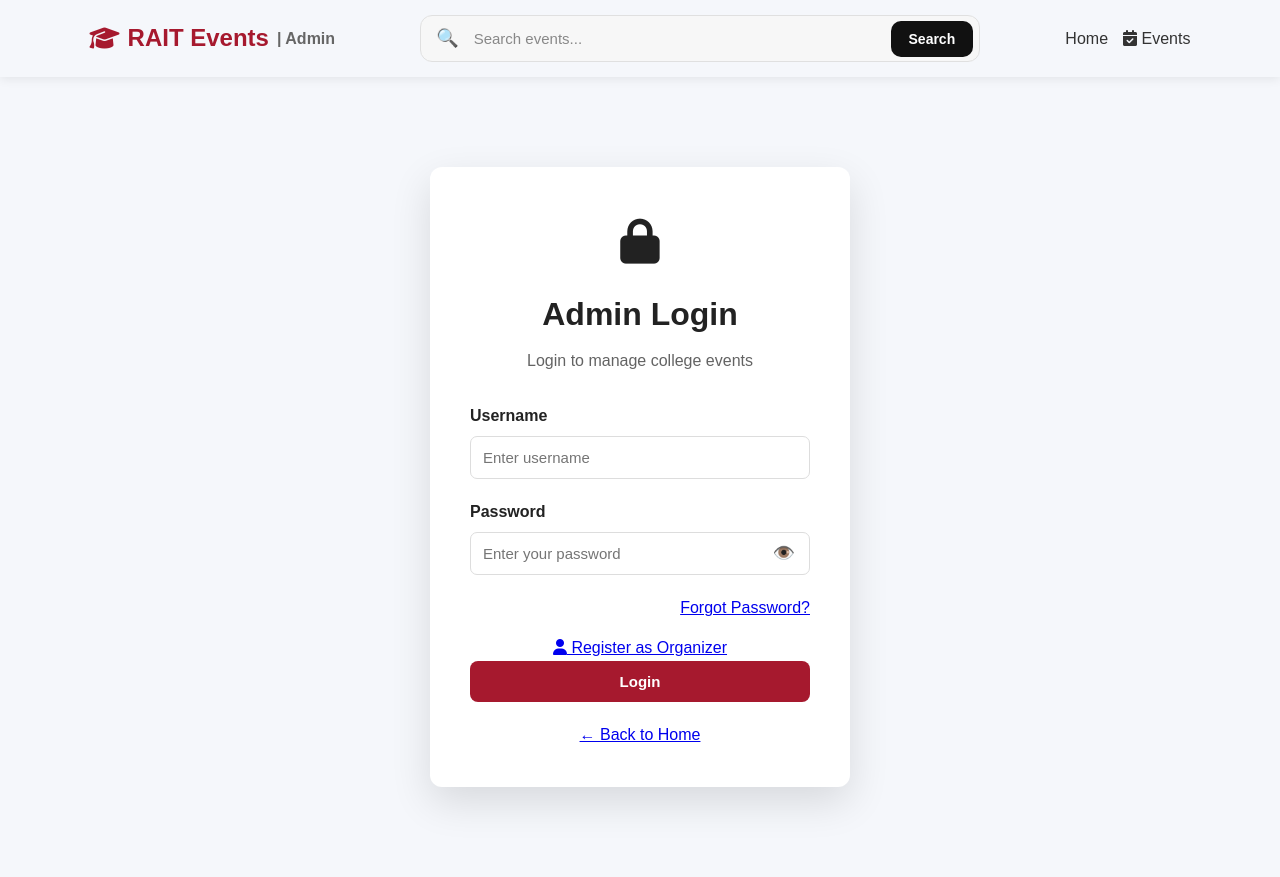
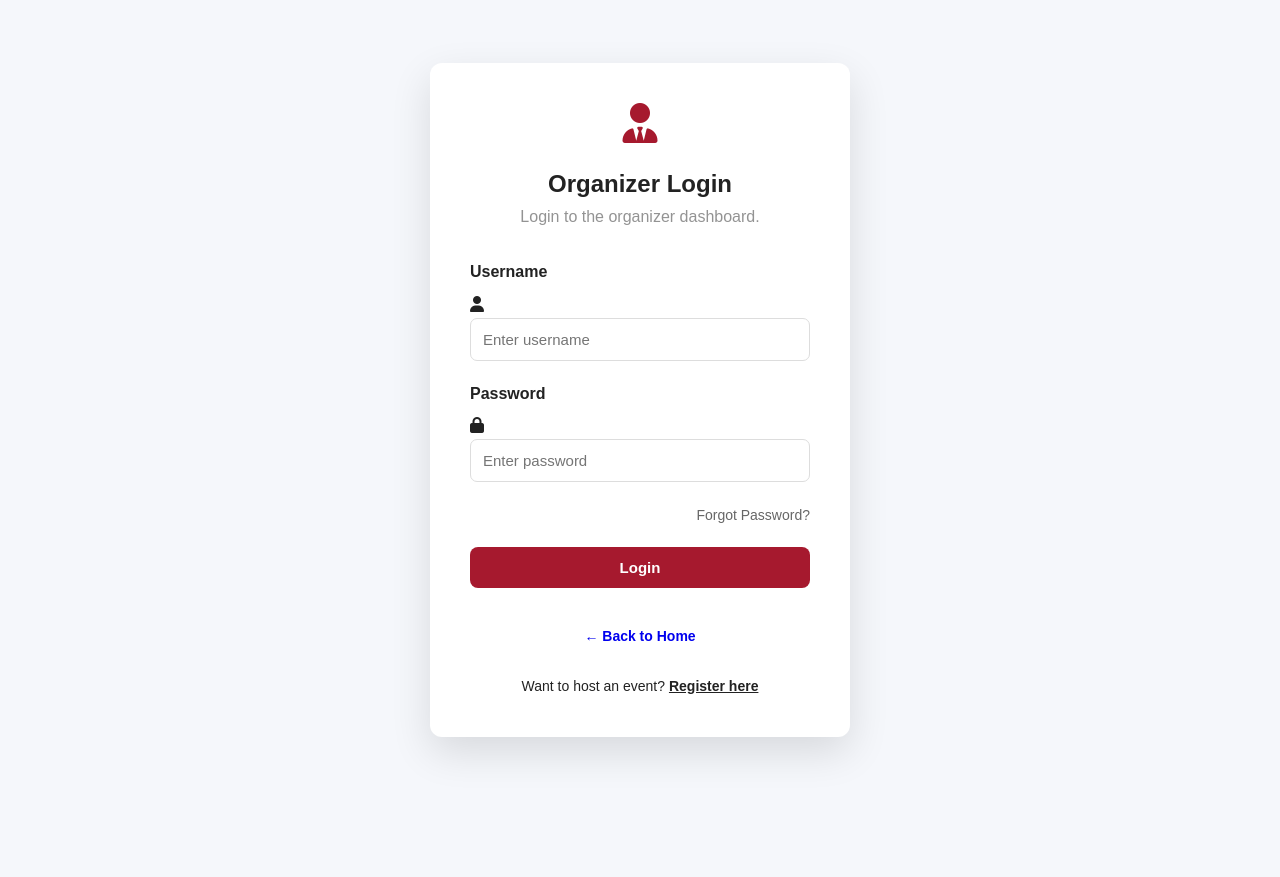
Before and after one commit to kisan222007-oss/CampusEvents, a Flask app: page /login?role=organizer in a window 1280 px wide. After the commit the page ends 756 px from the top, so only its background shows below. Run offline with Flask 3, Linux system fonts and the light colour scheme; some libraries are stand-ins or nearby versions.

Commit message:
Update CampusEvents website

```diff
--- a/app/static/css/style.css
+++ b/app/static/css/style.css
@@ -23,15 +23,19 @@ body {
 /* ---------- NAVBAR ---------- */
 
 .navbar {
-
-    padding: 15px 7%;
+    padding: 15px 5%;
     display: flex;
     justify-content: space-between;
     align-items: center;
-    box-shadow: 0 2px 10px rgba(0, 0, 0, 0.08);
+    background: rgba(255, 255, 255, 0.9) !important;
+    backdrop-filter: blur(10px);
+    -webkit-backdrop-filter: blur(10px);
+    box-shadow: 0 2px 20px rgba(0, 0, 0, 0.05);
     position: sticky;
     top: 0;
-    z-index: 100;
+    z-index: 1000;
+    border-bottom: 1px solid rgba(0,0,0,0.05);
+    gap: 20px;
 }
 
 .logo {
@@ -1380,8 +1384,10 @@ tr:hover {
 .navbar .global-search-wrapper {
     flex: 1;
     margin: 0;
-    padding: 0 20px;
-    min-width: 200px;
+    padding: 0;
+    max-width: 400px; /* Limit width so it doesn't stretch too much */
+    display: flex;
+    justify-content: center;
 }
 
 .global-search-form {
--- a/app/templates/login.html
+++ b/app/templates/login.html
@@ -8,7 +8,7 @@
     <meta name="viewport"
           content="width=device-width, initial-scale=1.0">
 
-    <title>Admin Login - RAIT Events</title>
+    <title>{{ request.args.get('role', 'Admin').title() }} Login</title>
 
     <link rel="stylesheet"
           href="{{ url_for('static', filename='css/style.css') }}">
@@ -17,119 +17,70 @@
 </head>
 
 <body>
+
     {% include 'toast.html' %}
 
-    <nav class="navbar">
-        <div class="logo">
-            <i class="fa-solid fa-graduation-cap"></i> RAIT Events <span style="color: #666; font-size: 16px;">| Admin</span>
-        </div>
-
-        {% include "event_search_bar.html" %}
-
-                <div class="mobile-menu-btn" onclick="this.nextElementSibling.classList.toggle('active')">
-            <i class="fa-solid fa-bars"></i>
-        </div>
-        <ul class="nav-links">
-            <li><a href="/">Home</a></li>
-            <li><a href="/events"><i class="fa-solid fa-calendar-check"></i> Events</a></li>
-        </ul>
-    </nav>
 
     <div class="login-container">
 
         <div class="login-card">
 
-            <div class="login-icon">
-                <i class="fa-solid fa-lock"></i>
+            <div style="text-align: center; margin-bottom: 20px;">
+                <i class="fa-solid fa-user-tie" style="font-size: 40px; color: #A6192E;"></i>
             </div>
 
-            <h1>Admin Login</h1>
+            <h2>{{ request.args.get('role', 'Admin').title() }} Login</h2>
 
-            <p>
-                Login to manage college events
+            <p style="text-align: center; margin-bottom: 30px; color: #666;">
+                Login to the {{ request.args.get('role', 'admin') }} dashboard.
             </p>
 
-
-            <form method="POST"
-                  action="/login">
+            <form method="POST" action="/login">
 
                 <div class="form-group">
 
-                    <label>
-                        Username
-                    </label>
+                    <label>Username</label>
 
+                    <div class="input-icon">
+                        <i class="fa-solid fa-user"></i>
                         <input
                             type="text"
                             name="username"
                             placeholder="Enter username"
                             required>
+                    </div>
 
                 </div>
 
-
                 <div class="form-group">
 
-                    <label>
-                        Password
-                    </label>
+                    <label>Password</label>
 
-                    <div class="password-wrapper">
-
+                    <div class="input-icon">
+                        <i class="fa-solid fa-lock"></i>
                         <input
                             type="password"
                             name="password"
-                            id="adminPassword"
-                            placeholder="Enter your password"
-                            required
-                        >
-
-                        <button
-                            type="button"
-                            class="password-toggle"
-                            onclick="toggleAdminPassword()"
-                        >
-                            👁️
-                        </button>
+                            placeholder="Enter password"
+                            required>
+                    </div>
 
                 </div>
 
-                    <script>
-                    function toggleAdminPassword() {
+                <div style="text-align: right; margin-bottom: 20px;">
+                    <a
+                        href="/admin-forgot-password"
+                        style="color: #666; font-size: 14px; text-decoration: none;">
 
-                        const password = document.getElementById("adminPassword");
-                        const button = document.querySelector(".password-toggle");
+                        Forgot Password?
 
-                        if (password.type === "password") {
-                            password.type = "text";
-                            button.textContent = "🙈";
-                        } else {
-                            password.type = "password";
-                            button.textContent = "👁️";
-                        }
-                    }
-                    </script>
-
-                </div>
-
-                <div style="text-align: right; margin-top: 8px;">
-                    <a href="{{ url_for('admin_forgot_password') }}">
-                        Forgot Password?
                     </a>
                 </div>
 
-                <div style="text-align: center; margin-top: 15px;">
-
-                    <a href="{{ url_for('organizer_register') }}">
-                        <i class="fa-solid fa-user"></i> Register as Organizer
-                    </a>
-
-                </div>
-
-
                 <button
                     type="submit"
-                    class="btn btn-primary login-btn">
+                    class="btn btn-primary"
+                    style="width: 100%;">
 
                     Login
 
@@ -137,38 +88,27 @@
 
             </form>
 
+            <div style="margin-top: 25px; text-align: center;">
 
-            <a href="/">
+                <a href="/"
+                   class="btn"
+                   style="font-size: 14px;">
                     ← Back to Home
                 </a>
 
             </div>
 
+            {% if request.args.get('role') == 'organizer' %}
+            <div style="margin-top: 15px; text-align: center; font-size: 14px;">
+                Want to host an event?
+                <a href="/organizer-register" style="color: var(--primary-color); font-weight: 600;">Register here</a>
+            </div>
+            {% endif %}
+
         </div>
 
+    </div>
 
-    <!-- Lenis Smooth Scrolling -->
-    <script src="https://unpkg.com/@studio-freight/lenis@1.0.42/dist/lenis.min.js"></script>
-    <script>
-        document.addEventListener("DOMContentLoaded", function() {
-            const lenis = new Lenis({
-                duration: 0.6,
-                easing: (t) => Math.min(1, 1.001 - Math.pow(2, -10 * t)),
-                direction: 'vertical',
-                gestureDirection: 'vertical',
-                smooth: true,
-                smoothTouch: false,
-                touchMultiplier: 2
-            });
-
-            function raf(time) {
-                lenis.raf(time);
-                requestAnimationFrame(raf);
-            }
-
-            requestAnimationFrame(raf);
-        });
-    </script>
 </body>
 
 </html>
```
Also changed, not shown: app/templates/admin_dashboard.html (+4 -4 lines), app/templates/events.html (+20 -4 lines), app/templates/index.html (+17 -20 lines). Lines whose indentation alone changed are shown as unchanged.
